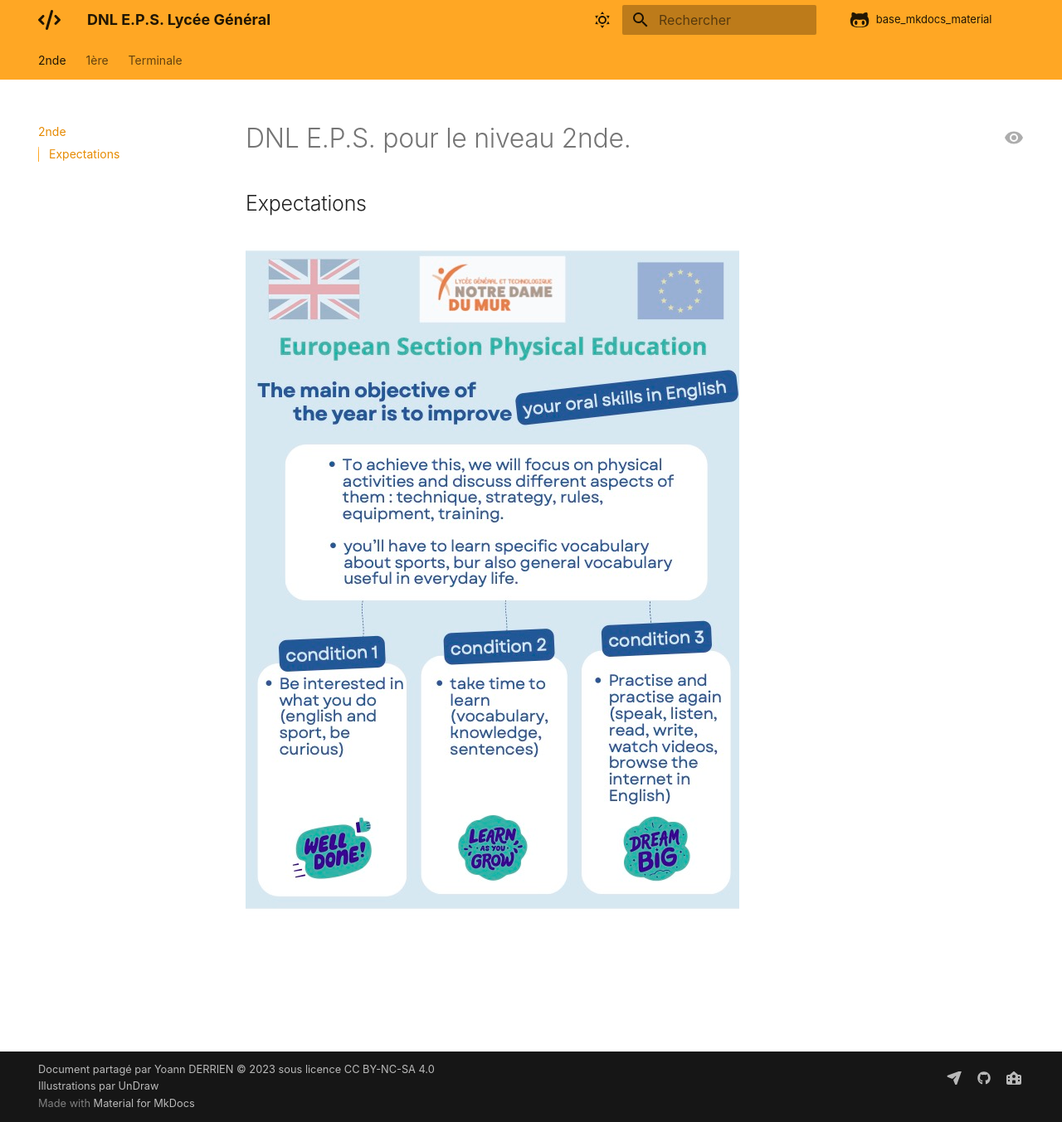
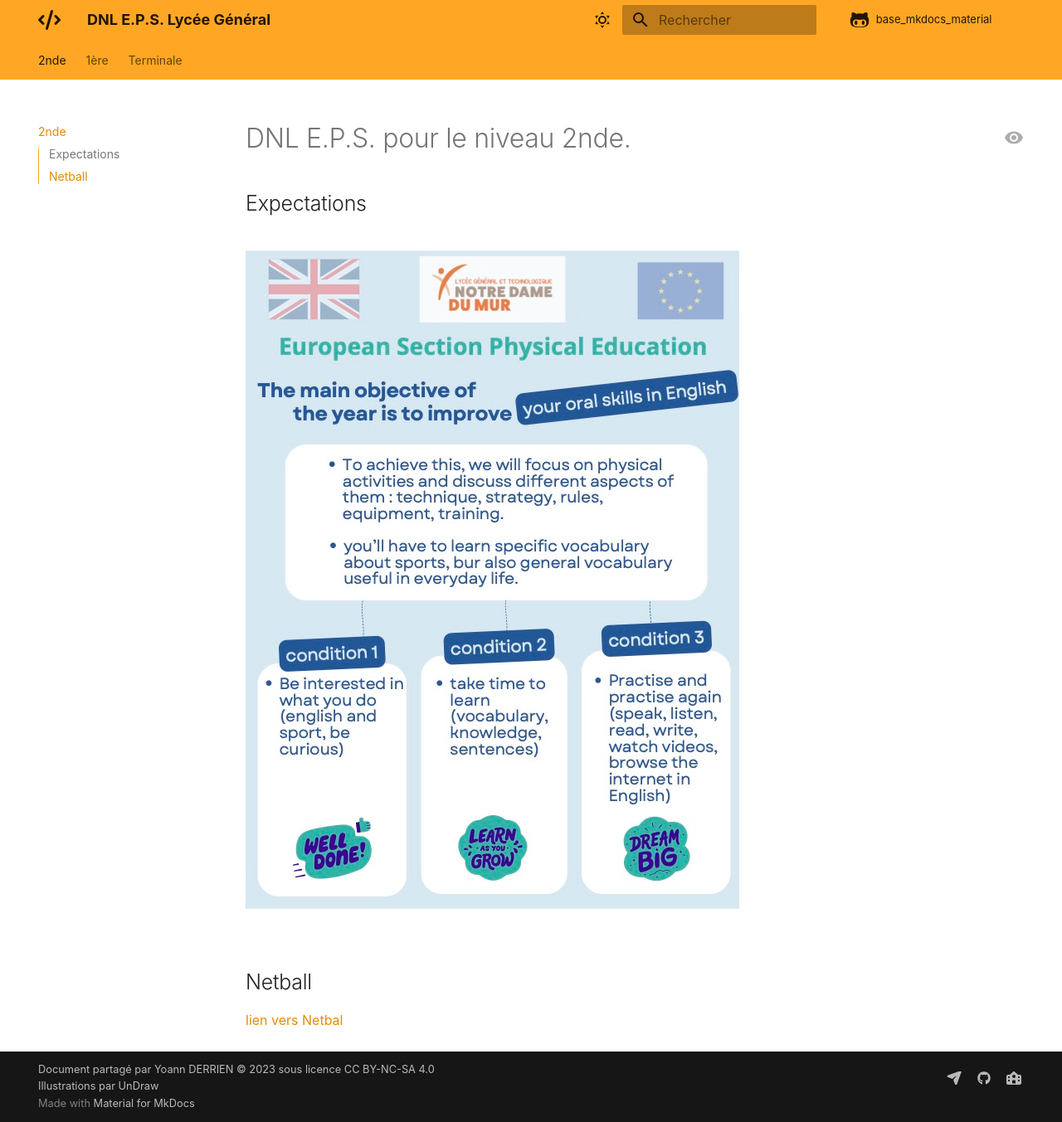
Before and after one commit to YDERRIEN29/DNL_EPS, an MkDocs documentation site: the page built from docs/index.md, in a window 1280 px wide and 1353 px high. Shown: the whole window at 83% size. Built offline with MkDocs 1.6.1 and Material for MkDocs 9.7.7, drawn with Linux system fonts in a browser that asks for light colours; comment, search, counter and statistics services are not loaded.

Commit message:
Update index.md

```diff
--- a/docs/index.md
+++ b/docs/index.md
@@ -1,3 +1,6 @@
 # DNL E.P.S. pour le niveau 2nde.
 ## Expectations
 ![expectations](./Images/Expectations.jpg)
+
+## Netball
+[lien vers Netbal](./Netball/netball.md)
```
